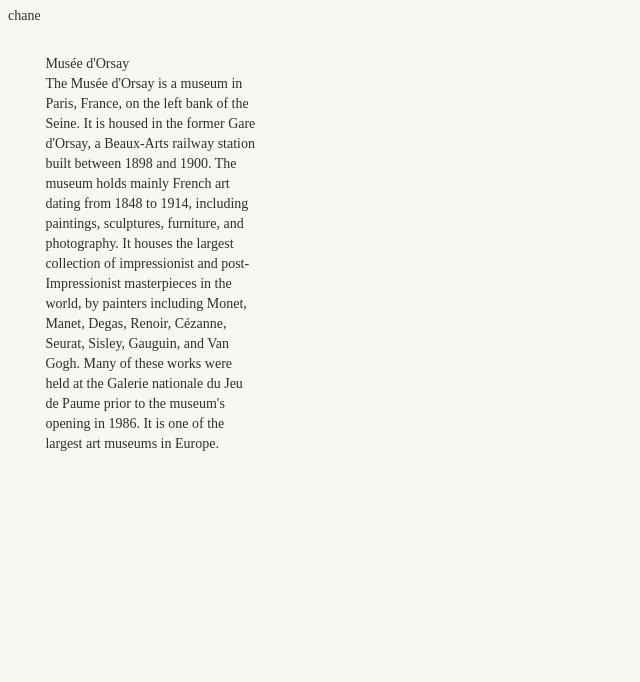
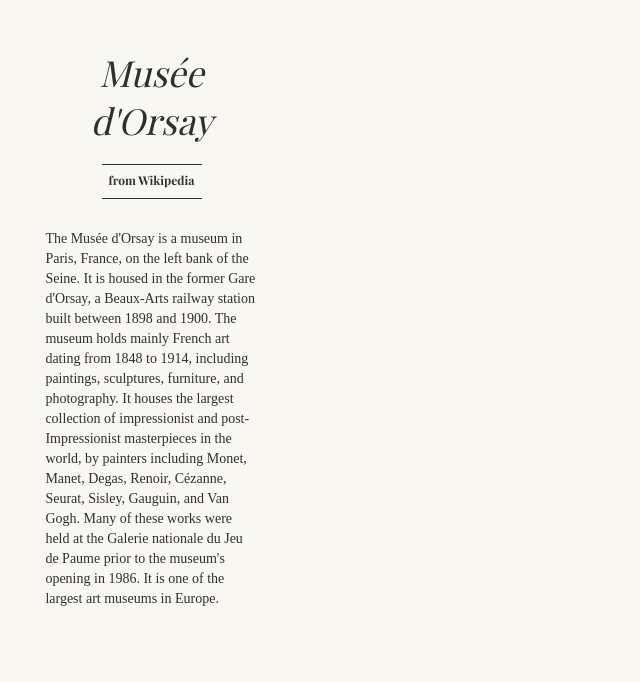
Before and after one commit to MMesch/formation_git, a plain HTML site: page index.html in a window 1280 px wide. Shown: the whole page, without its empty margins (0-640 px from the left). Drawn offline with nearby package versions, Linux system fonts and the light colour scheme; a web font is replaced by a local one.

Commit message:
musee d'orsay

```diff
--- a/articles/musee_orsay.html
+++ b/articles/musee_orsay.html
@@ -1,5 +1,12 @@
-<div>
-Musée d'Orsay
+<div class="head">
+  <span class="headline hl3">
+    Musée d'Orsay
+  </span>
+  <span class="headline hl4">
+    from Wikipedia
+  </span>
+  </br>
+</div>
 
 <p>
 The Musée d'Orsay is a museum in Paris, France, on the left bank of the Seine.
@@ -12,4 +19,3 @@
 nationale du Jeu de Paume prior to the museum's opening in 1986. It is one of
 the largest art museums in Europe.
 </p>
-</div>
--- a/index.html
+++ b/index.html
@@ -12,7 +12,6 @@
 </head>
 
 <body>
-    chane
 
 <div class="content">
   <div class="columns">
```
